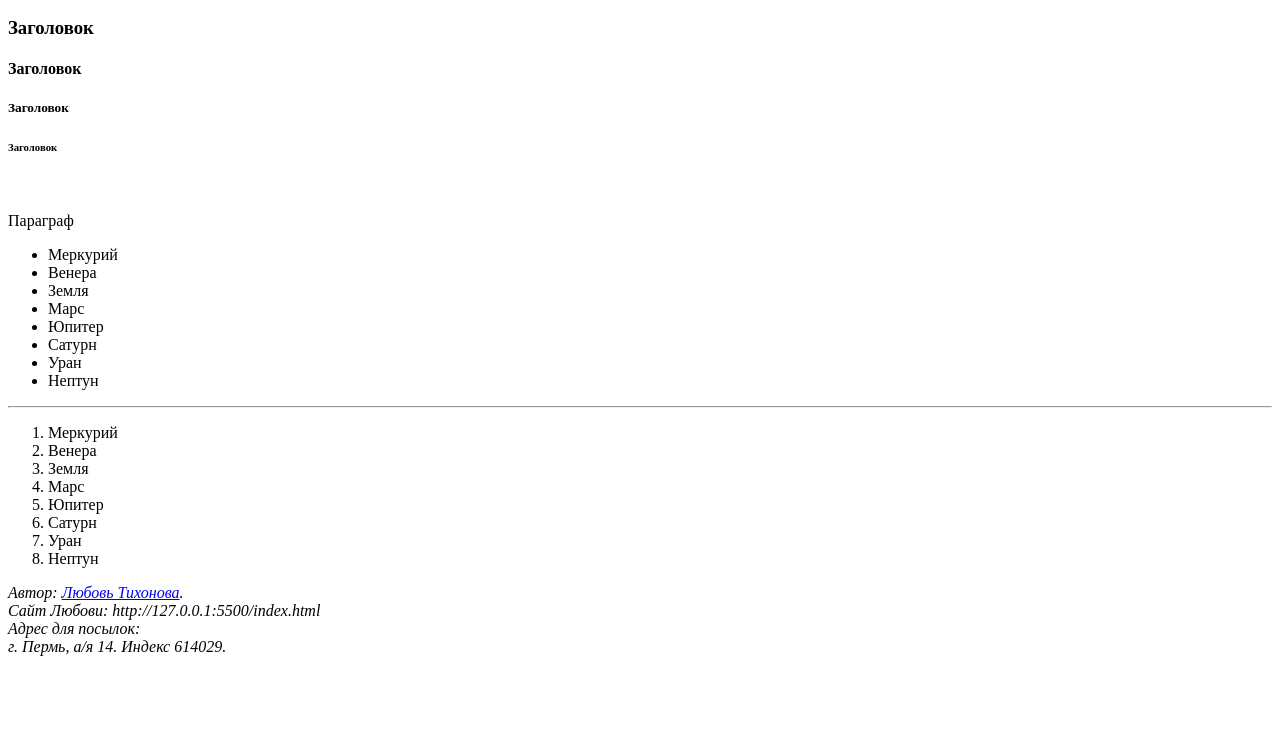
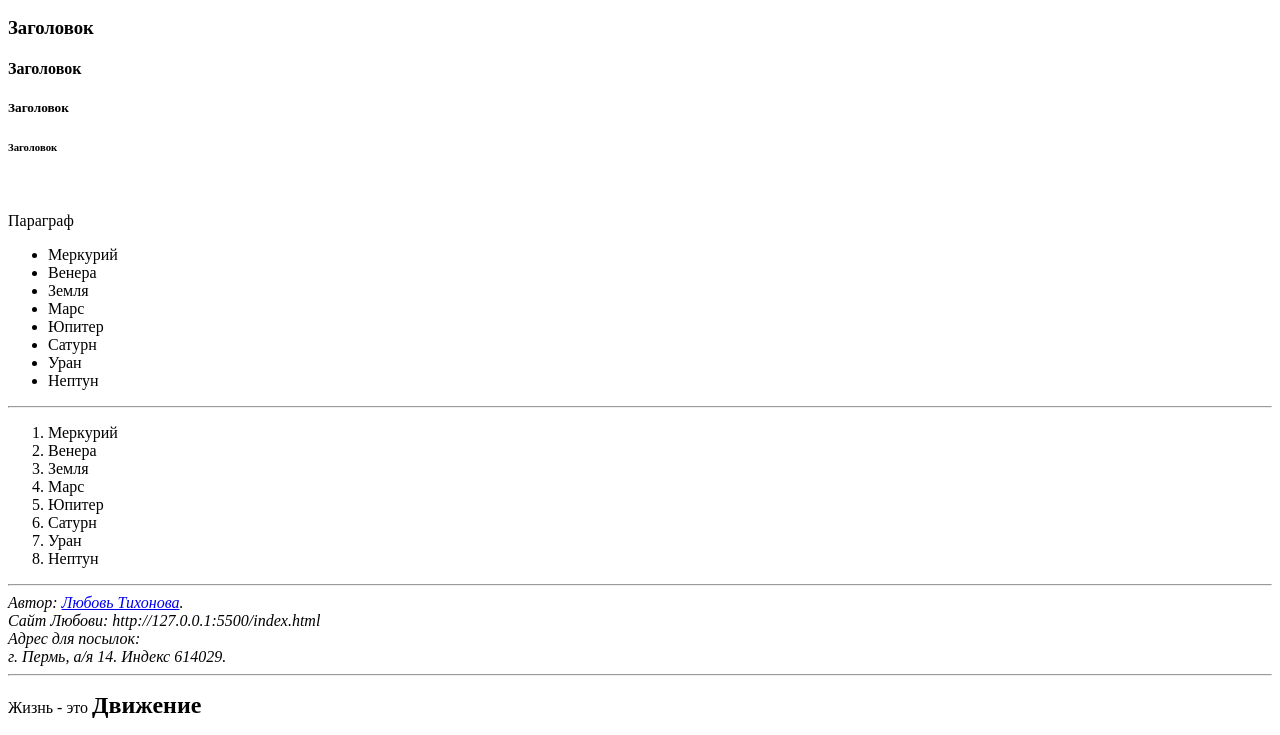
Before and after one commit to LuybovTihonova/luybovtihonova.github.io, a plain HTML site: page index.html in a window 1280 px wide. Shown: the part 110-845 px from the top of the page. Before the commit the page ends 800 px from the top, so only its background shows below. Drawn offline with Linux system fonts and the light colour scheme.

Commit message:
текстовой контейнер

```diff
--- a/index.html
+++ b/index.html
@@ -36,12 +36,15 @@
       <li>Уран</li>
       <li>Нептун</li>
   </ol>
-
+<hr>
   <address>
     Автор: <a href="luybovtihonova.github.io">Любовь Тихонова</a>.<br>
     Сайт Любови: http://127.0.0.1:5500/index.html<br>
     Адрес для посылок:<br>
     г. Пермь, а/я 14. Индекс 614029.
   </address>
+<hr>
+
+    <p>Жизнь - это <span style="font-weight: bold; font-size: 24px;">Движение</span></p>
 </body>
 </html>
```
